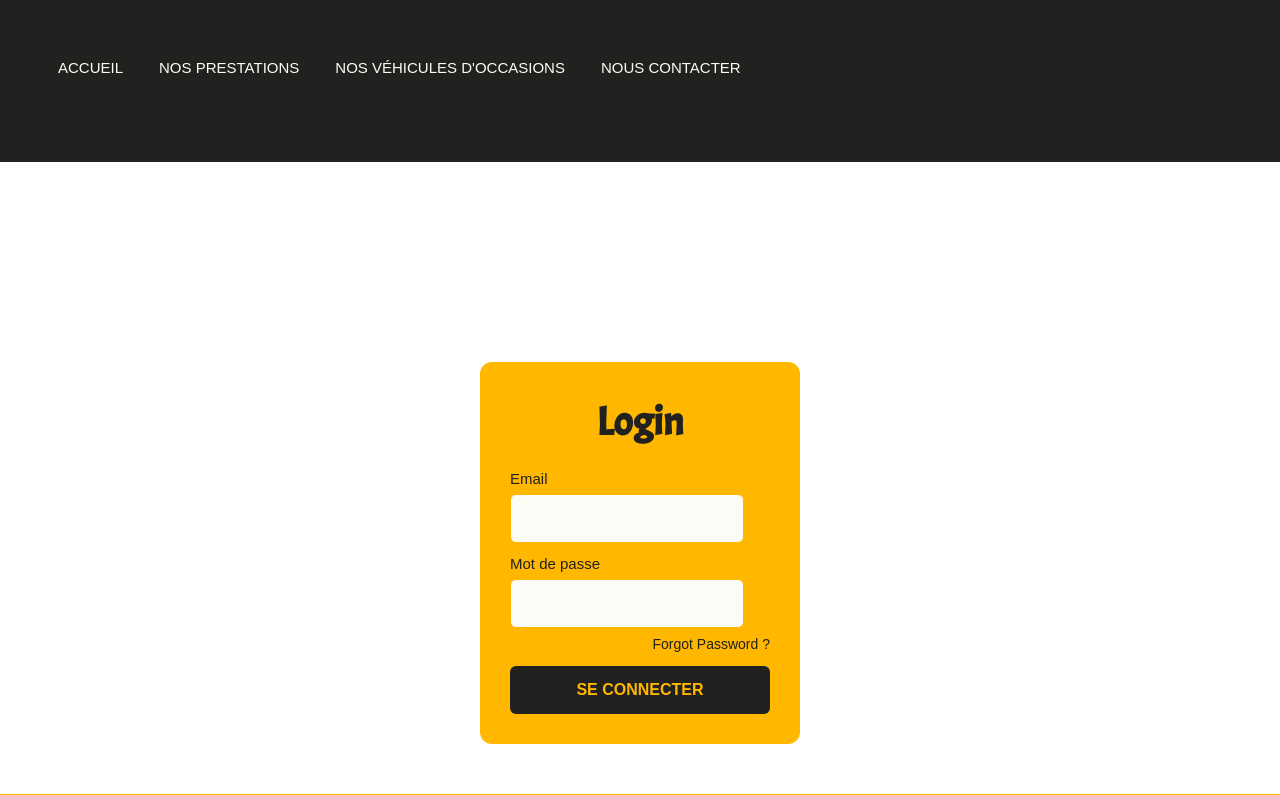
After one commit to Neeruam244/ECF2023-MaureenPiveteau, a PHP site: page /login.html in a window 1280 px wide. The commit adds this page. Shown: the part 159-954 px from the top of the page. Run offline with PHP 8.4, Linux system fonts and the light colour scheme; some libraries are stand-ins or nearby versions.

Commit message:
rajout mention se connecter dans footer + page se connecter

```diff
--- /dev/null
+++ b/login.html
@@ -0,0 +1,70 @@
+<!DOCTYPE html>
+<html lang="en">
+<head>
+    <meta charset="UTF-8">
+    <link rel="stylesheet" type="text/css" href="style.css">
+    <link rel="stylesheet" href="bootstrap.min.css">
+    <link rel="preconnect" href="https://fonts.googleapis.com">
+    <link rel="preconnect" href="https://fonts.gstatic.com" crossorigin>
+    <link rel="preconnect" href="https://fonts.googleapis.com">
+    <link rel="preconnect" href="https://fonts.gstatic.com" crossorigin>
+    <link rel="preconnect" href="https://fonts.googleapis.com">
+    <link rel="preconnect" href="https://fonts.gstatic.com" crossorigin>
+    <link href="https://fonts.googleapis.com/css2?family=Acme&display=swap" rel="stylesheet">
+    <title>Garage V.Parrot</title>
+</head>
+<body>
+    <header id="header" class="site-header fixed-on header-ficed" role="banner">
+        <nav class="navbar">
+            <div><img src="Photos/Logo6 .png" alt="Logo" class="logo"></div>
+            <div class="header-right-wrap">
+                    <ul class="nav-list">
+                        <li><a href="index.html">Accueil</a></li>
+                        <li><a href="#lienservices">Nos prestations</a></li>
+                        <li><a href="voitoccas.html">Nos véhicules d'occasions</a></li>
+                        <li><a href="contact.html">Nous contacter</a></li>
+                    </ul>
+            </div>
+        </nav>
+    </header>
+    <main class="seconnecter">
+        <div class="form-container">
+            <p class="title-login">Login</p>
+            <form class="form">
+                <div class="groupinput">
+                    <label for="username">Email</label>
+                    <input type="email" name="mail" id="mail" placeholder="">
+                </div>
+                <div class="groupinput">
+                    <label for="password">Mot de passe</label>
+                    <input type="password" name="password" id="password" placeholder="">
+                    <div class="forgot">
+                        <a rel="noopener noreferrer" href="#">Forgot Password ?</a>
+                    </div>
+                </div>
+                <button class="sign">Se connecter</button>
+            </form>
+    </main>
+    <footer>
+    <div class="corps-footer">
+        <div class="left">
+        <p class="title-footer">Garage V.Parrot</p>
+        <p class="adresse-footer">6 Avenue de Lattre de Tassigny <br> 31400 Toulouse</p>
+        <p class="tel-footer"> 02 - 51 - 06 - 46 - 31</p>
+        <p class="mail-footer">garage.vparrot@gmail.com</pclass>
+        </div>
+        <iframe src="https://www.google.com/maps/embed?pb=!1m18!1m12!1m3!1d2890.252324114064!2d1.4352597753867067!3d43.580460357133624!2m3!1f0!2f0!3f0!3m2!1i1024!2i768!4f13.1!3m3!1m2!1s0x12aebb8f58874789%3A0xe6426faf7d9c67e0!2s6%20Av.%20de%20Lattre%20de%20Tassigny%2C%2031400%20Toulouse!5e0!3m2!1sfr!2sfr!4v1686036150548!5m2!1sfr!2sfr"  style="border:0;" allowfullscreen="" loading="lazy" referrerpolicy="no-referrer-when-downgrade" class="iframes"></iframe>
+        <div class="right">
+        <p class="horaire-footer">Horaires d'ouvertures</p>
+        <p class="ltov">Lundi au vendredi <br> 08h00 - 12h30 <br> 14h30 - 18h30 <br></p>
+        <p class="s">Samedi <br> 08h00 - 12h00</p>
+        </div>
+    </div>
+    <p class="mentionlegale">
+        <a href="login.html">| Login |</a>
+        <a href="mentionslegales.html">Mentions légales |</a>
+    </p>
+    </footer>
+        <script src="script.js"></script>
+</body>
+</html>
--- a/style.css
+++ b/style.css
@@ -285,11 +275,93 @@ footer{
     }
 }
 
+/*  --- SE CONNECTER ---    */
+.form-container {
+    width: 300px;
+    border-radius: 0.75rem;
+    background-color: #ffb700;
+    margin: 100px auto 100px auto;
+    padding: 20px;
+    color: rgba(243, 244, 246, 1);
+}
+.title-login {
+    font-family: 'Acme', sans-serif;
+    text-align: center;
+    font-size: 30px;
+    font-weight: 700;
+    color: #21211f;
+}
+.form {
+    margin-top: 10px;
+}
+.groupinput {
+    margin-top: 10px;
+    font-size: 15px;
+}
+.groupinput label {
+    display: block;
+    color: #21211f;
+    margin-bottom: 4px;
+}
+.groupinput input {
+    width: 90%;
+    border-radius: 0.375rem;
+    border: 1px solid #fcfcf7;
+    outline: 0;
+    background-color: #fcfcf7;
+    padding: 0.75rem 1rem;
+    color: rgba(243, 244, 246, 1);
+}
+.forgot {
+    display: flex;
+    justify-content: flex-end;
+    font-size: 0.75rem;
+    line-height: 1rem;
+    color: #21211f;
+    margin: 8px 0 14px 0;
+}
+.forgot a,.signup a {
+    color: #21211f;
+    text-decoration: none;
+    font-size: 14px;
+}
+.forgot a:hover, .signup a:hover {
+    text-decoration: underline #21211f;
+}
+.sign {
+    display: block;
+    width: 100%;
+    background-color: #21211f;
+    padding: 0.75rem;
+    text-align: center;
+    text-transform : uppercase;
+    color: #ffb700;
+    border: none;
+    border-radius: 0.375rem;
+    font-weight: 600;
+}
+@media screen and (min-width: 768px){
+    .form-container {
+        width: 320px;
+        border-radius: 0.75rem;
+        background-color: #ffb700;
+        margin: 200px auto 50px auto;
+        padding: 30px;
+        color: rgba(243, 244, 246, 1);
+    }
+    .title-login {
+        text-align: center;
+        font-size: 40px;
+        font-weight: 700;
+        color: #21211f;
+    }
+}
+
 /*  --- SERVICES --- */
 .title-service{
     padding-top: 20px;
-    font-family: 'krona one', sans-serif;
-    font-size: 25px;
+    font-family: 'Acme', sans-serif;
+    font-size: 30px;
     margin: 10px;
     text-align: center;
 }
```
Also changed, not shown: other parts of style.css (+59 -65 lines), contact.html (+7 -3 lines), index.html (+8 -3 lines), mentionslegales.html (+8 -3 lines), renaultclio.html (+7 -3 lines), voitoccas.html (+14 -10 lines).
